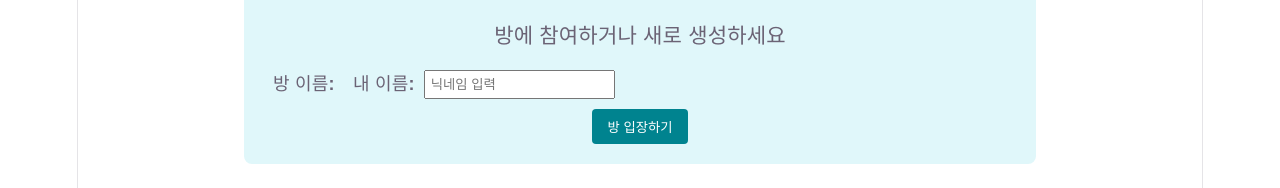
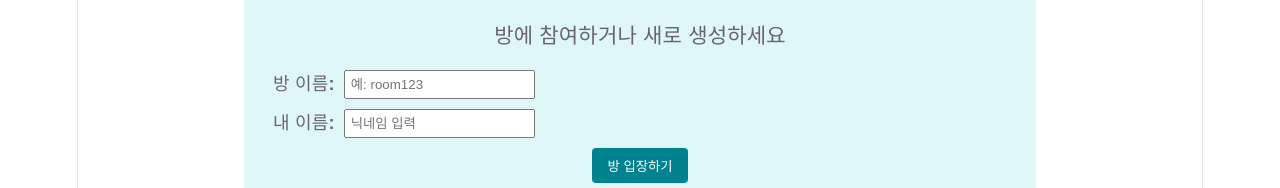
Before and after one commit to mnyu123/pokerwithgame, a Vue app in the folder frontend/: page / in a window 1280 px wide. Shown: the part 341-529 px from the top of the page. Built offline with nearby package versions, Linux system fonts and the light colour scheme; no server answers.

Commit message:
룸이 없는 버그 수정

```diff
--- a/frontend/src/App.vue
+++ b/frontend/src/App.vue
@@ -229,6 +229,9 @@ const joinRoom = () => {
       <h3>방에 참여하거나 새로 생성하세요</h3>
       <div class="form-row">
         <label>방 이름:</label>
+        <input v-model="roomId" placeholder="예: room123" style="padding: 5px;" />
+      </div>
+      <div class="form-row">
         <label>내 이름:</label>
         <input v-model="playerName" placeholder="닉네임 입력" style="padding: 5px;" @keyup.enter="joinRoom" />
       </div>
```
Also changed, not shown: 1 other file (tests, documents, lock files or other folders).
